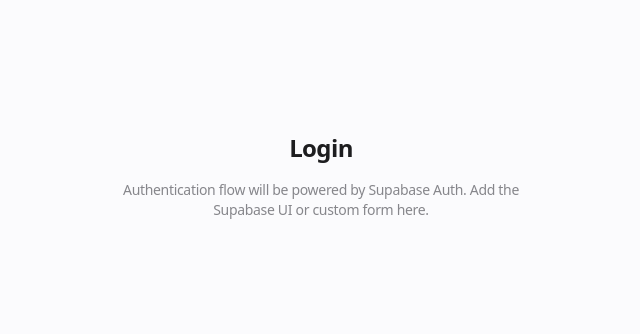
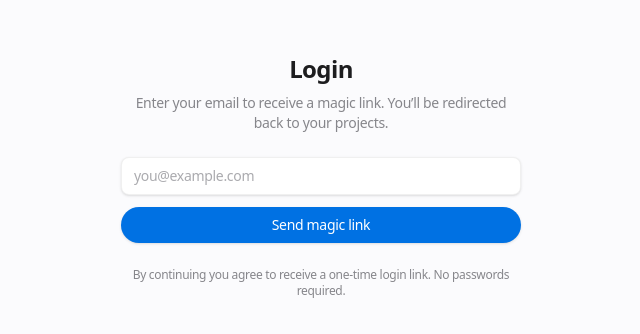
Before and after one commit to stevenshelley58-afk/redner-vault, a Next.js app: page /login in a window 1280 px wide. Shown: the part 224-558 px from the top of the page, without its empty margins (319-959 px from the left). Built offline with nearby package versions, Linux system fonts and the light colour scheme.

Commit message:
Implement magic-link login UI with Supabase

```diff
--- a/app/(auth)/login/page.tsx
+++ b/app/(auth)/login/page.tsx
@@ -1,9 +1,74 @@
+'use client';
+
+import { useState } from 'react';
+import { createSupabaseBrowserClient } from '../../../lib/supabase/client';
+import { Button } from '../../../components/ui/Button';
+import { Input } from '../../../components/ui/Input';
+
 export default function LoginPage() {
+  const [email, setEmail] = useState('');
+  const [status, setStatus] = useState<'idle' | 'loading' | 'sent' | 'error'>('idle');
+  const [message, setMessage] = useState('');
+
+  const handleMagicLink = async () => {
+    setStatus('loading');
+    setMessage('');
+    try {
+      const supabase = createSupabaseBrowserClient();
+      const redirectTo =
+        typeof window !== 'undefined'
+          ? `${window.location.origin}/projects`
+          : 'https://render-vault.vercel.app/projects';
+
+      const { error } = await supabase.auth.signInWithOtp({
+        email,
+        options: {
+          emailRedirectTo: redirectTo,
+        },
+      });
+
+      if (error) {
+        setStatus('error');
+        setMessage(error.message);
+        return;
+      }
+
+      setStatus('sent');
+      setMessage('Check your email for a magic link to continue.');
+    } catch (err) {
+      setStatus('error');
+      setMessage('Something went wrong. Please try again.');
+    }
+  };
+
+  const disabled = !email || status === 'loading' || status === 'sent';
+
   return (
-    <div className="mx-auto flex min-h-screen max-w-md flex-col items-center justify-center gap-4 px-6 text-center">
-      <h1 className="text-2xl font-semibold tracking-tight text-text-ink">Login</h1>
-      <p className="text-sm text-text-subtle">
-        Authentication flow will be powered by Supabase Auth. Add the Supabase UI or custom form here.
+    <div className="mx-auto flex min-h-screen max-w-md flex-col items-center justify-center gap-6 px-6 text-center">
+      <div className="space-y-2">
+        <h1 className="text-2xl font-semibold tracking-tight text-text-ink">Login</h1>
+        <p className="text-sm text-text-subtle">
+          Enter your email to receive a magic link. You’ll be redirected back to your projects.
+        </p>
+      </div>
+
+      <div className="w-full space-y-3">
+        <Input
+          type="email"
+          placeholder="you@example.com"
+          value={email}
+          onChange={(e) => setEmail(e.target.value)}
+        />
+        <Button onClick={handleMagicLink} disabled={disabled} className="w-full">
+          {status === 'loading' ? 'Sending...' : 'Send magic link'}
+        </Button>
+        {message && (
+          <p className={`text-sm ${status === 'error' ? 'text-red-600' : 'text-text-subtle'}`}>{message}</p>
+        )}
+      </div>
+
+      <p className="text-xs text-text-subtle">
+        By continuing you agree to receive a one-time login link. No passwords required.
       </p>
     </div>
   );
```
